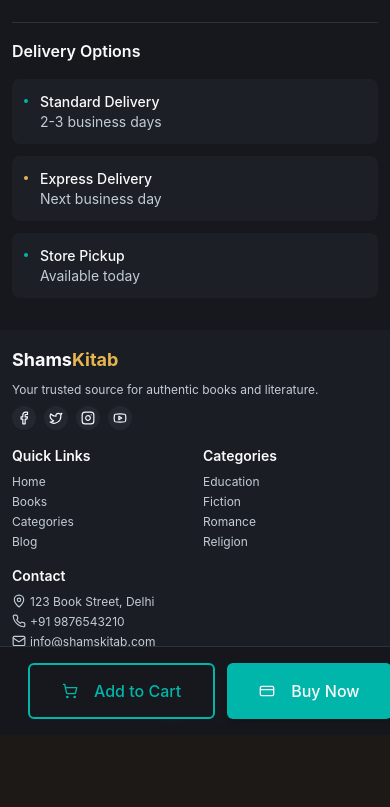
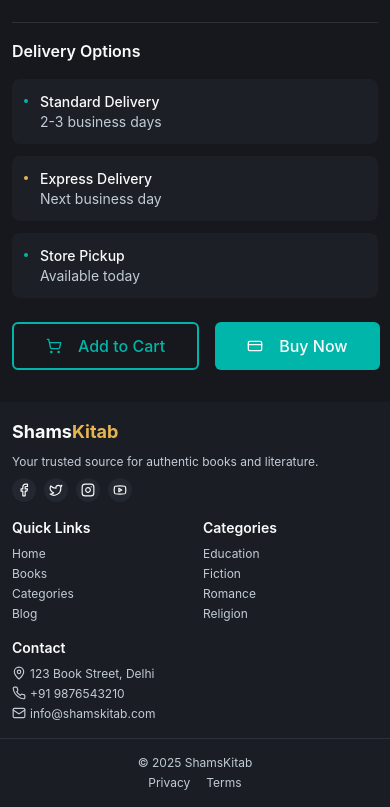
Before and after one commit to sufiyanloveble/shamskitab-replica-revival, a React (Vite) app: page /book/1 in a window 390 px wide. Shown: the part 1181-1988 px from the top of the page. Before the commit the page ends 1916 px from the top, so only its background shows below. Built offline with nearby package versions, Linux system fonts and the light colour scheme.

Commit message:
Remove buy now button from bottom nav
Remove buy now button and add to cart button to the bottom navigation bar.

```diff
--- a/src/pages/BookDetails.tsx
+++ b/src/pages/BookDetails.tsx
@@ -1,4 +1,3 @@
-
 import { FC, useEffect } from "react";
 import { useParams } from "react-router-dom";
 import { Card, CardContent } from "@/components/ui/card";
@@ -159,7 +158,7 @@ const BookDetails: FC<BookDetailsProps> = ({ theme, toggleTheme }) => {
               </div>
 
               {/* Desktop Buttons */}
-              <div className="hidden md:block mt-8">
+              <div className="mt-8">
                 <div className="flex gap-4">
                   <Button
                     size="lg"
@@ -185,29 +184,6 @@ const BookDetails: FC<BookDetailsProps> = ({ theme, toggleTheme }) => {
         </div>
       </main>
 
-      {/* Mobile Buttons - Fixed Position */}
-      <div className="md:hidden fixed bottom-0 left-0 right-0 p-4 bg-background/95 backdrop-blur-md border-t border-border">
-        <div className="container mx-auto flex gap-3">
-          <Button
-            size="lg"
-            variant="outline"
-            className="flex-1 h-14 text-base border-2 border-islamic-green text-islamic-green hover:bg-islamic-green hover:text-white transition-colors"
-            onClick={handleAddToCart}
-          >
-            <ShoppingCart className="mr-2" size={20} />
-            Add to Cart
-          </Button>
-          <Button
-            size="lg"
-            className="flex-1 h-14 text-base bg-islamic-green hover:bg-islamic-green/90 transition-colors shadow-md"
-            onClick={handleBuyNow}
-          >
-            <CreditCard className="mr-2" size={20} />
-            Buy Now
-          </Button>
-        </div>
-      </div>
-
       <Footer />
     </div>
   );
```
